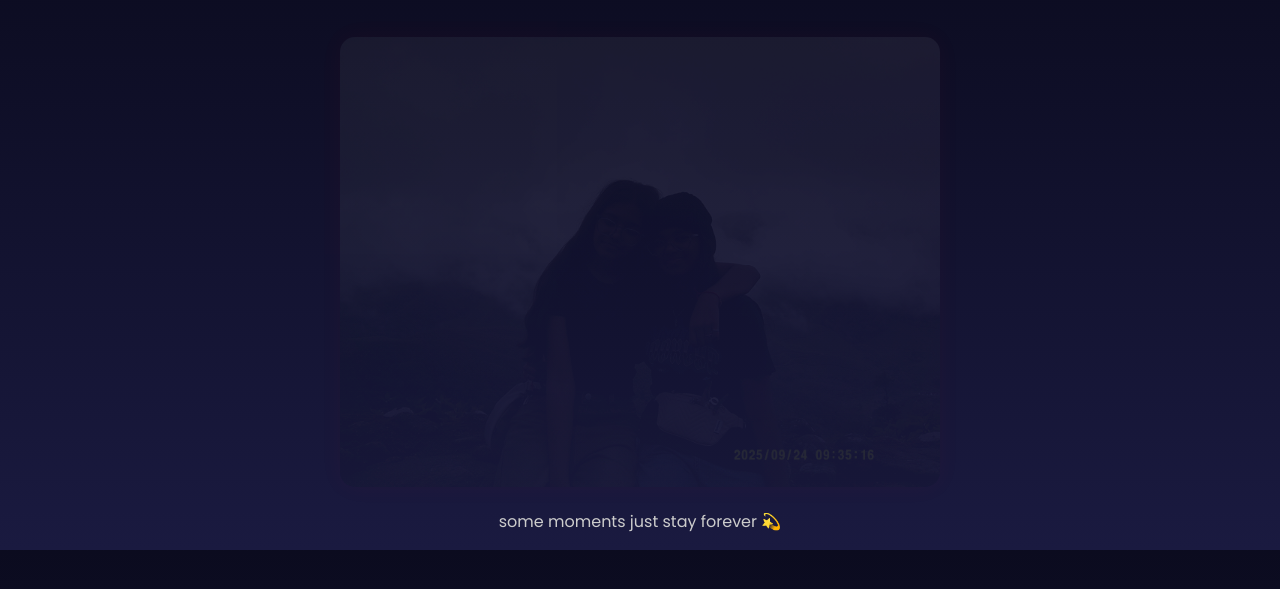
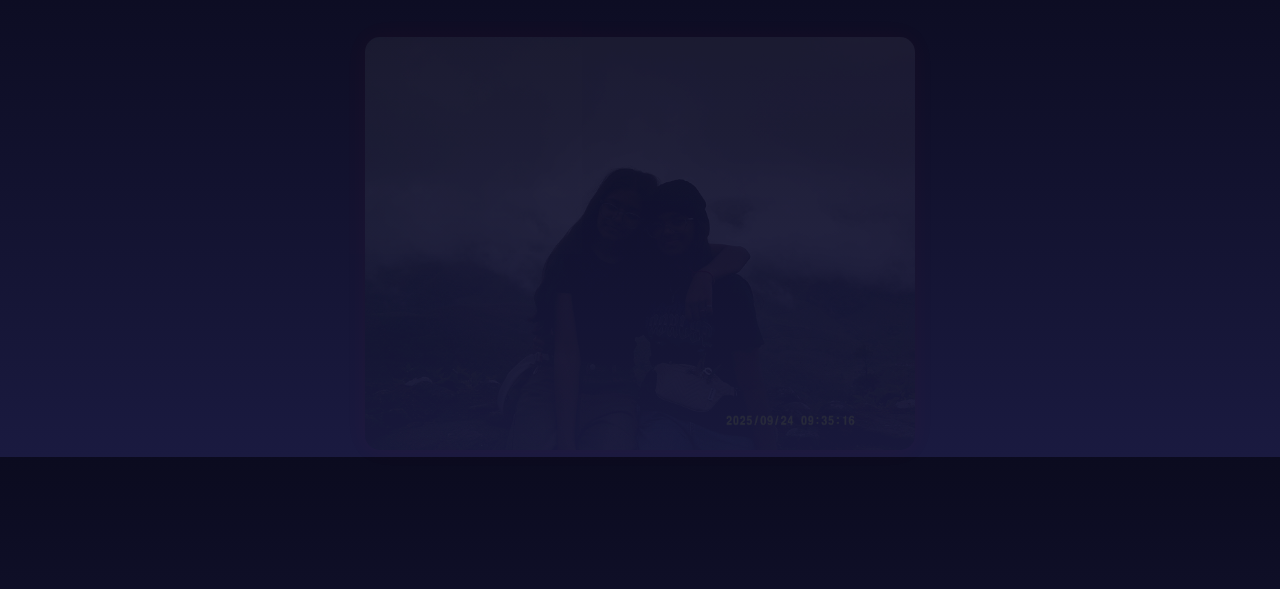
Before and after one commit to idgaftish/Idgaftish.github.io, a plain HTML site: page gallery.html in a window 1280 px wide. Shown: the part 71-660 px from the top of the page. Drawn offline with Linux system fonts and the light colour scheme.

Commit message:
Update gallery.html

```diff
--- a/gallery.html
+++ b/gallery.html
@@ -20,11 +20,11 @@
 color:#e10600;
 }
 
-/* smaller container */
+/* 60% size */
 .slideshow{
 position:relative;
-width:70%;
-max-width:600px;
+width:60%;
+max-width:550px;
 margin:auto;
 margin-top:40px;
 }
@@ -50,11 +50,13 @@
 to{opacity:1;}
 }
 
-/* caption */
-.caption{
-margin-top:15px;
-color:#ccc;
-font-size:16px;
+/* ending text */
+.end-text{
+display:none;
+margin-top:40px;
+font-size:22px;
+color:#e10600;
+animation:fade 2s;
 }
 </style>
 </head>
@@ -88,7 +90,9 @@
 
 </div>
 
-<p class="caption">some moments just stay forever 💫</p>
+<div class="end-text" id="endText">
+💌 and now… something for you
+</div>
 
 <script>
 let slideIndex = 0;
@@ -96,7 +100,16 @@
 
 function showSlides(){
 if(slideIndex >= slides.length){
-return; // ❌ STOP after last photo
+
+// show ending text
+document.getElementById("endText").style.display = "block";
+
+// go to letter page after 3 sec
+setTimeout(function(){
+window.location.href = "letter.html";
+},3000);
+
+return;
 }
 
 for(let i=0;i<slides.length;i++){
```
